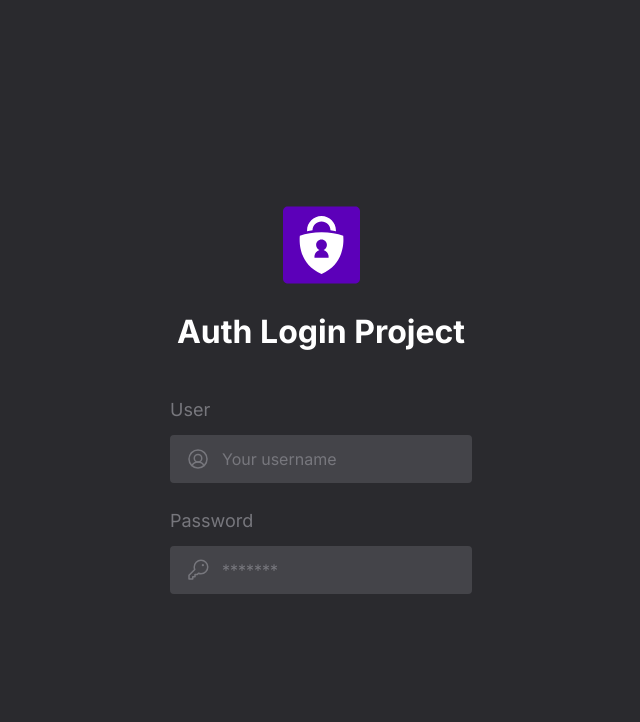
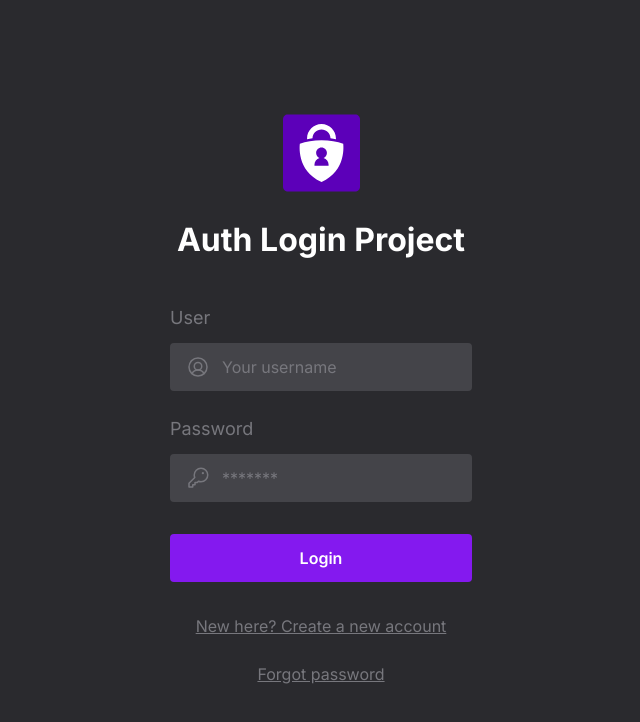
Before and after one commit to AlexWasHeree/auth-login-project, a React (Vite) app: page / in a window 1280 px wide. Shown: the top 722 px of the page, without its empty margins (319-959 px from the left). Built offline with nearby package versions, Linux system fonts and the light colour scheme.

Commit message:
login page complete

```diff
--- a/package.json
+++ b/package.json
@@ -10,6 +10,7 @@
   },
   "dependencies": {
     "@radix-ui/react-slot": "^1.0.0",
+    "clsx": "^1.2.1",
     "phosphor-react": "^1.4.1",
     "react": "^18.2.0",
     "react-dom": "^18.2.0"
--- /dev/null
+++ b/src/components/Button.tsx
@@ -0,0 +1,29 @@
+import { Slot } from '@radix-ui/react-slot';
+import { clsx } from 'clsx';
+import { ButtonHTMLAttributes, ReactNode } from 'react';
+
+export interface ButtonProps extends ButtonHTMLAttributes<HTMLButtonElement> {
+  children: ReactNode;
+  asChild?: boolean;
+}
+
+export function Button({
+  children,
+  asChild,
+  className,
+  ...props
+}: ButtonProps) {
+  const Comp = asChild ? Slot : 'button';
+
+  return (
+    <Comp
+      className={clsx(
+        'py-3 px-4 bg-purple-500 rounded font-semibold text-white text-2sm w-full transition-colors hover:bg-purple-300 focus:ring-2 ring-purple-700',
+        className,
+      )}
+      {...props}
+    >
+      {children}
+    </Comp>
+  );
+}
--- a/src/pages/login/Login.tsx
+++ b/src/pages/login/Login.tsx
@@ -2,6 +2,7 @@ import React from 'react';
 import logo from '../../assets/logoAuth.svg';
 import { TextInput } from '../../components/TextInput';
 import { UserCircle, Key } from 'phosphor-react';
+import { Button } from '../../components/Button';
 
 export const Login = () => {
   return (
@@ -25,7 +26,7 @@ export const Login = () => {
           </TextInput.Root>
         </label>
 
-        <label htmlFor="password">
+        <label htmlFor="password" className="mb-2">
           <h2 className="text-gray-300 text-md mb-3">Password</h2>
 
           <TextInput.Root>
@@ -39,6 +40,15 @@ export const Login = () => {
             ></TextInput.Input>
           </TextInput.Root>
         </label>
+
+        <Button className="mb-2">Login</Button>
+
+        <a href="" className="text-gray-300 text-center underline">
+          New here? Create a new account
+        </a>
+        <a href="" className="text-gray-300 text-center underline">
+          Forgot password
+        </a>
       </div>
     </div>
   );
```
Also changed, not shown: 1 other file (tests, documents, lock files or other folders).
